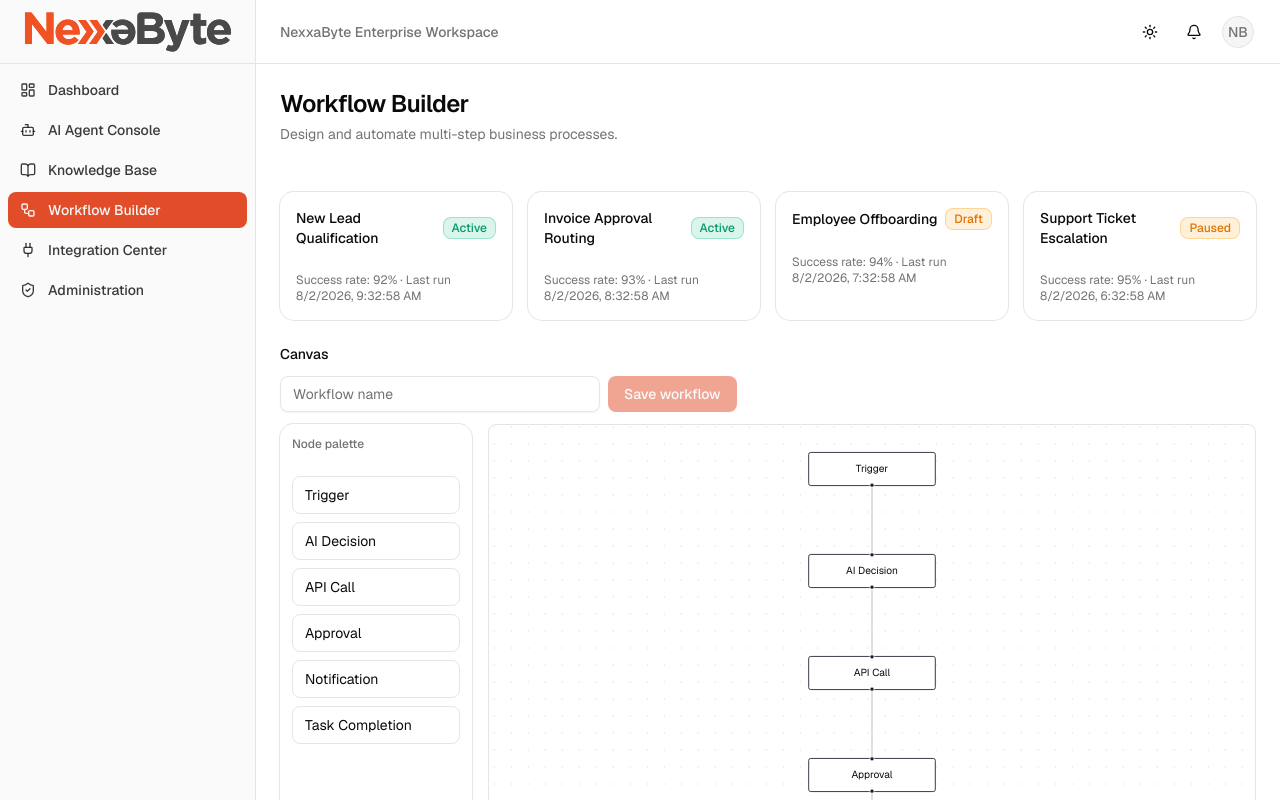
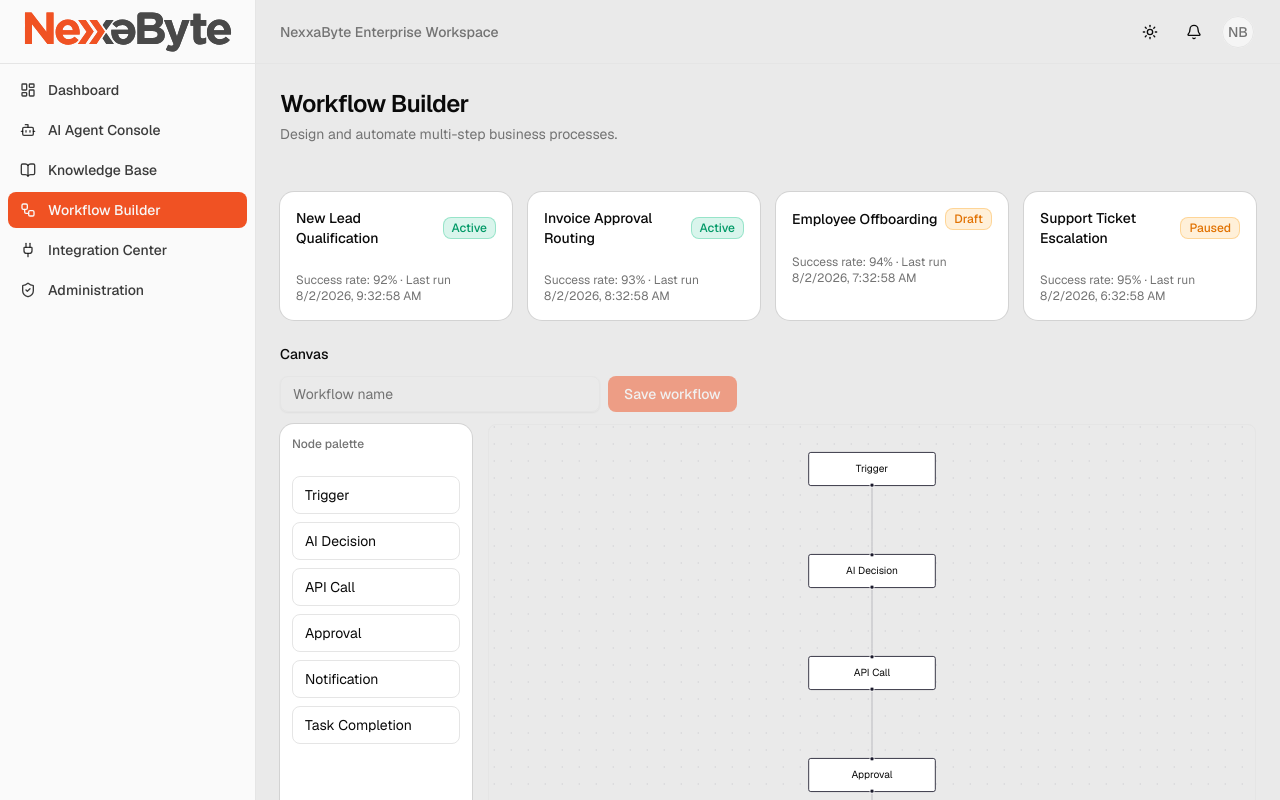
Before and after one commit to ren-urot/Agentic-AI-Workspace-v2, a Next.js app: page /workflows in a window 1280 px wide. Shown: the top 800 px of the page. Built offline with nearby package versions, Linux system fonts and the light colour scheme.

Commit message:
Update design tokens for dashboard redesign (bg, primary, chip palette)

```diff
--- a/src/app/globals.css
+++ b/src/app/globals.css
@@ -12,6 +12,15 @@
   --font-mono: var(--font-geist-mono);
   --font-heading: var(--font-sans);
   --color-sidebar-ring: var(--sidebar-ring);
+  --color-chip-primary: var(--chip-primary);
+  --color-chip-primary-foreground: var(--chip-primary-foreground);
+  --color-chip-success: var(--chip-success);
+  --color-chip-success-foreground: var(--chip-success-foreground);
+  --color-chip-info: var(--chip-info);
+  --color-chip-info-foreground: var(--chip-info-foreground);
+  --color-chip-warning: var(--chip-warning);
+  --color-chip-warning-foreground: var(--chip-warning-foreground);
+  --color-sidebar-active: var(--sidebar-active);
   --color-sidebar-border: var(--sidebar-border);
   --color-sidebar-accent-foreground: var(--sidebar-accent-foreground);
   --color-sidebar-accent: var(--sidebar-accent);
@@ -50,13 +59,13 @@
 }
 
 :root {
-  --background: oklch(1 0 0);
+  --background: #eaeaea;
   --foreground: oklch(0.145 0 0);
   --card: oklch(1 0 0);
   --card-foreground: oklch(0.145 0 0);
   --popover: oklch(1 0 0);
   --popover-foreground: oklch(0.145 0 0);
-  --primary: oklch(0.62 0.19 35);
+  --primary: #f05223;
   --primary-foreground: oklch(0.98 0 0);
   --secondary: oklch(0.97 0 0);
   --secondary-foreground: oklch(0.205 0 0);
@@ -82,6 +91,15 @@
   --sidebar-accent-foreground: oklch(0.205 0 0);
   --sidebar-border: oklch(0.922 0 0);
   --sidebar-ring: oklch(0.708 0 0);
+  --chip-primary: #ffe3ca;
+  --chip-primary-foreground: #f05223;
+  --chip-success: #c7f2ce;
+  --chip-success-foreground: #00a424;
+  --chip-info: #cacdff;
+  --chip-info-foreground: #235df0;
+  --chip-warning: #ffebca;
+  --chip-warning-foreground: #ff8d28;
+  --sidebar-active: #f4f4f4;
 }
 
 .dark {
@@ -91,7 +109,7 @@
   --card-foreground: oklch(0.985 0 0);
   --popover: oklch(0.205 0 0);
   --popover-foreground: oklch(0.985 0 0);
-  --primary: oklch(0.65 0.19 35);
+  --primary: #f56a41;
   --primary-foreground: oklch(0.98 0 0);
   --secondary: oklch(0.269 0 0);
   --secondary-foreground: oklch(0.985 0 0);
@@ -116,6 +134,15 @@
   --sidebar-accent-foreground: oklch(0.985 0 0);
   --sidebar-border: oklch(1 0 0 / 10%);
   --sidebar-ring: oklch(0.556 0 0);
+  --chip-primary: color-mix(in oklab, #f05223 18%, transparent);
+  --chip-primary-foreground: #ff8f65;
+  --chip-success: color-mix(in oklab, #00a424 18%, transparent);
+  --chip-success-foreground: #4ade80;
+  --chip-info: color-mix(in oklab, #235df0 18%, transparent);
+  --chip-info-foreground: #7c9cff;
+  --chip-warning: color-mix(in oklab, #ff8d28 18%, transparent);
+  --chip-warning-foreground: #ffb15e;
+  --sidebar-active: color-mix(in oklab, white 8%, transparent);
 }
 
 @layer base {
```
